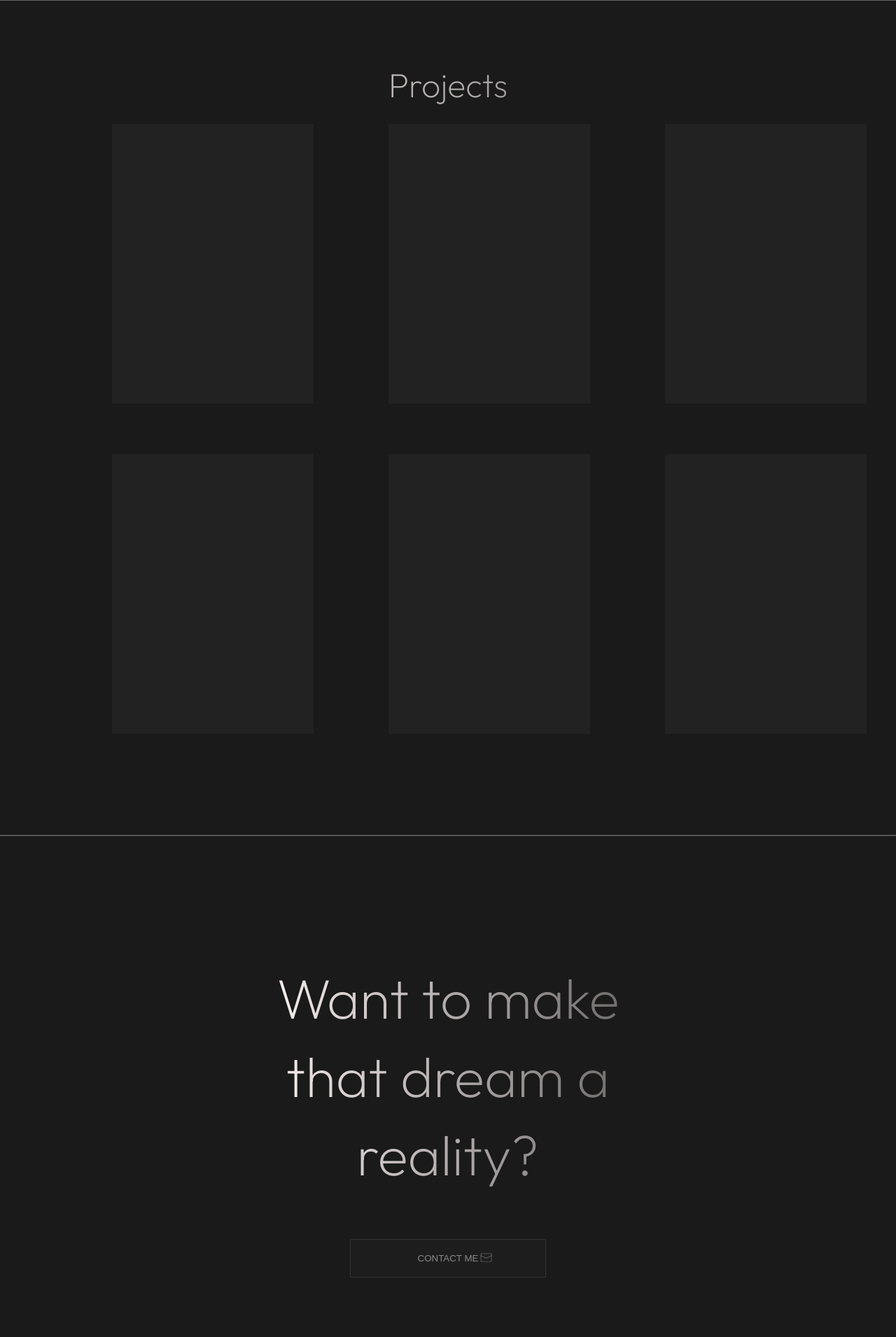
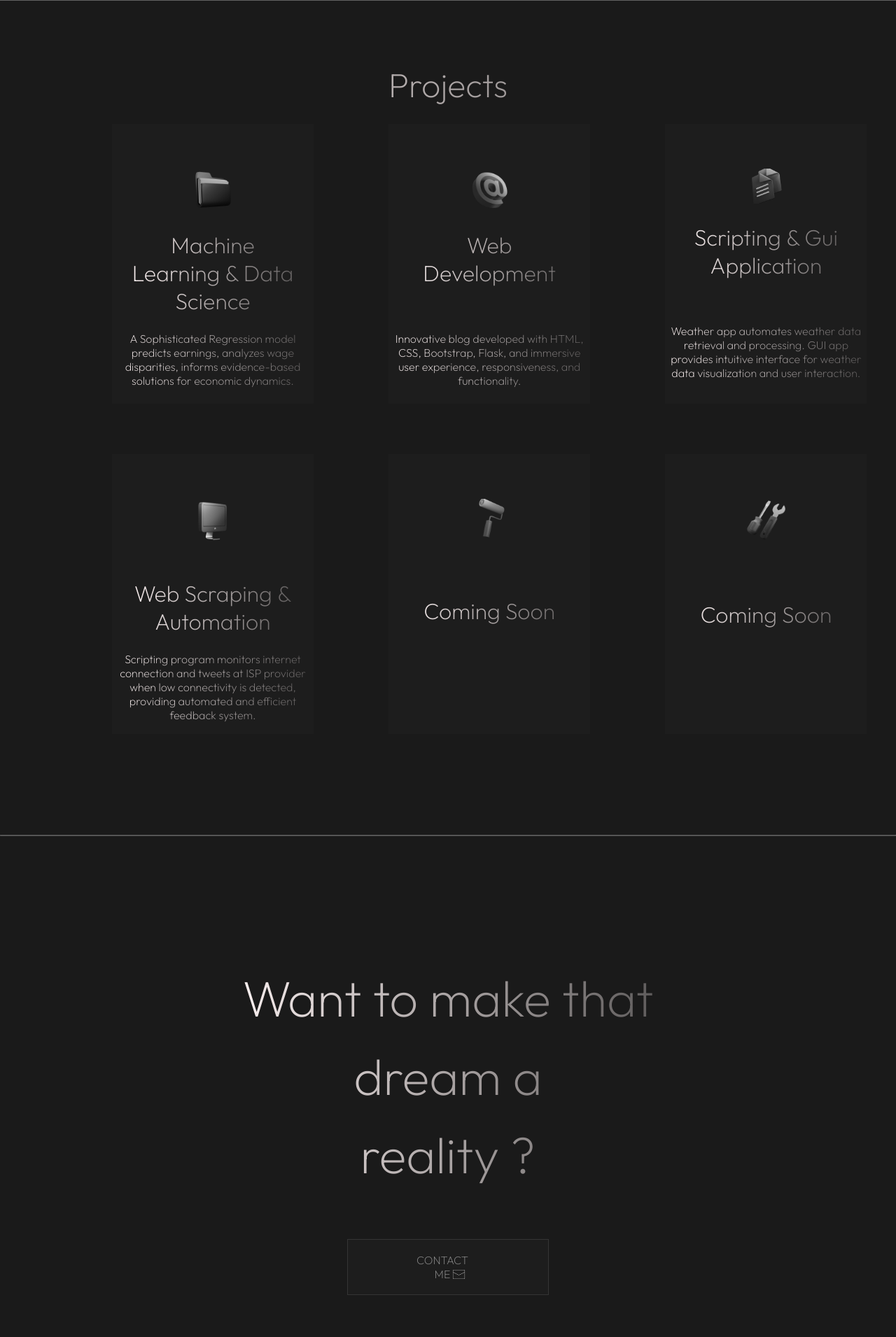
Before and after one commit to OrawusiTimilehin/Personal-Website, a Flask app: page / in a window 1280 px wide. Shown: the part 885-2796 px from the top of the page at 70% size. Run offline with Flask 3, Linux system fonts and the light colour scheme.

Commit message:
Finished Home Page

```diff
--- a/main.py
+++ b/main.py
@@ -1,10 +1,27 @@
-from flask import Flask, render_template
+from flask import Flask, render_template, url_for, redirect
+from flask_wtf import FlaskForm
+from wtforms import StringField, SubmitField, EmailField
+from wtforms.validators import DataRequired, Email
+
 
 app = Flask(__name__)
+
+
+class ContactForm(FlaskForm):
+    email = EmailField(label="Email:", validators=[DataRequired()])
+    name = StringField(label="Name:", validators=[DataRequired()])
+    message = StringField(label="Message:", validators=[DataRequired()])
+    additional_info = StringField(label="Additional Information:", validators=[DataRequired()])
+    submit = SubmitField(label="Submit")
+
 
 @app.route("/")
 def home():
     return render_template("index.html")
 
+@app.route("/contact")
+def contact():
+    return render_template("contact.html")
+
 if __name__ == "__main__":
     app.run(debug=True)
--- a/static/styles/main.css
+++ b/static/styles/main.css
@@ -1,3 +1,8 @@
+a {
+    color: inherit;
+    text-decoration: None;
+ }
+
 body {
     background: rgba(22, 22, 22, 0.98);
     margin: 0;
@@ -22,7 +27,7 @@ p{
 }
 
 .headers{
-    background: linear-gradient(90deg, #FFF4F4 10%, rgba(255, 245, 245, 0.90625) 18.39%, rgba(255, 255, 255, 0) 139.19%);
+    background: linear-gradient(90deg, #FFF4F4 2.25%, rgba(255, 245, 245, 0.90625) 11.39%, rgba(255, 255, 255, 0) 139.19%);
     font-size: 3rem;
     font-family: 'Outfit', Arial, Helvetica, sans-serif;
     font-weight: 200;
@@ -105,7 +110,7 @@ p{
 }
 
 .greeting-text{
-    background: linear-gradient(0deg, rgba(209, 208, 208, 0.95), rgba(209, 208, 208, 0.95));
+    background: linear-gradient(90deg, rgba(209, 208, 208, 0.95), rgba(209, 208, 208, 0.95));
     color: rgb(255, 255, 255);
     display: inline;
     font-family: 'Roboto', arial;
@@ -161,30 +166,62 @@ p{
     margin-bottom: 9rem;
 }
 
+
+
+
 .project-box{
-    background-color: rgba(110, 110, 110, 0.1);
+    background-color: rgba(209, 208, 208, 0.02);
     height: 25rem;
     width: 18rem;
-
 }
 
 .projects-container{
     column-gap: 6.7rem;
     display: grid;
     grid-template-columns: 1fr 1fr 1fr;
-
     justify-content: space-between;
     align-items: space-between;
     margin: 0 auto;
     row-gap: 4.5rem;
+    text-align: center;
     width: 75%
 
+}
+.project-text{
+    background: linear-gradient(90deg, #FFF4F4 2.25%, rgba(255, 245, 245, 0.90625) 11.39%, rgba(255, 255, 255, 0) 139.19%);
+    font-family: 'Outfit', Arial, Helvetica, sans-serif;
+    font-weight: 200;
+    -webkit-background-clip: text;
+    -webkit-text-fill-color: transparent;
+}
+
+.project-title{
+    font-size: 2rem;
+    margin: 1.5rem auto;
+    width: 15rem;
+}
+
+.project-title-extra{
+    margin-bottom: 4rem;
+}
+
+.project-title-coming-soon{
+    margin-top: 5rem;
+}
+
+.project-title-web{
+    margin-top: 3rem;
+}
+
+.project-icons{
+    margin-top: 4rem;
+    width: 4rem;
 }
 
 
 /* Call to action Section */
 .call-to-action{
-    font-size: 5rem;
+    font-size: 4.5rem;
     text-align: center;
 }
 
@@ -201,16 +238,21 @@ p{
 
 .contact-me-button{
     display: block;
+    font-family: 'Outfit', Arial, Helvetica, sans-serif;
+    font-size: 1rem;
+    font-weight: 200;
+    padding-right: 7rem;
     margin: 4rem auto;
+    width: 45%;
 
 }
 
 
 .email-icon{
-    padding-right: 1rem;
+    padding-right: 2rem;
     position: absolute;
     bottom: 1.1rem;
-    width: 1.4rem;
+    width: 1.55rem;
 }
 
 
--- a/templates/index.html
+++ b/templates/index.html
@@ -8,19 +8,7 @@
         <link href="https://fonts.googleapis.com/css2?family=Outfit:wght@200;300;400;500;900&family=Roboto:wght@300;500;900&display=swap" rel="stylesheet">
     </head>
     <body>
-        <header>
-            <nav class="navbar">
-                <div class="navbar-left">
-                    <span> Oluwatimilehin </span>
-                </div>
-                <div class="navbar-right">
-                    <span> projects </span>
-                    <span> cv </span>
-                    <span> contact </span>
-                </div>
-            </nav>
-            <hr class="hr">
-        </header>
+        {% include "navbar.html" %}
         <main>
             <!-- Intro Section -->
             <section id="intro-section">
@@ -39,12 +27,12 @@
             <!-- Section for all your skills, languages and frameworks you know -->
             <section id="skills-section">
                 <div class="skills-box">
-                   <img class="github-logo logos" src="static/images/Logos/github-original.png">
-                   <img class="flask-logo" src="static/images/Logos/flask-original-wordmark.png">
-                   <img class="python-logo" src="static/images/Logos/Frame 20.png">
-                   <img class="logos" src="static/images/Logos/Programming logos and icons by hrhasnai (4).png">
-                   <img class="logos" src="static/images/Logos/Frame 22.png">
-                   <img class="logos" src="static/images/Logos/bootstrap-original.png">
+                   <img class="github-logo logos" src="static/images/Logos/github-original.png" alt="Github Logo">
+                   <img class="flask-logo" src="static/images/Logos/flask-original-wordmark.png" alt="Flask Logo">
+                   <img class="python-logo" src="static/images/Logos/Frame 20.png" alt="Python Logo">
+                   <img class="logos" src="static/images/Logos/Programming logos and icons by hrhasnai (4).png" alt="HTML Logo">
+                   <img class="logos" src="static/images/Logos/Frame 22.png" alt="CSS Logo">
+                   <img class="logos" src="static/images/Logos/bootstrap-original.png" alt="Bootstrap Logo">
                 </div>
             </section>
 
@@ -53,12 +41,34 @@
             <section id="projects">
                 <h1 class="headers"> Projects </h1>
                 <div class="projects-container">
-                    <div class="project-box"></div>
-                    <div class="project-box"></div>
-                    <div class="project-box"></div>
-                    <div class="project-box"></div>
-                    <div class="project-box"></div>
-                    <div class="project-box"></div>
+                    <div class="project-box">
+                        <img class="project-icons" src="static/images/Frame 13.png" alt="Folder Icon">
+                        <h3 class="project-title project-text"> Machine Learning & Data Science </h3>
+                        <p class="project-text">A Sophisticated Regression model predicts earnings, analyzes wage disparities, informs evidence-based solutions for economic dynamics.</p>
+                    </div>
+                    <div class="project-box">
+                        <img class="project-icons" src="static/images/Frame 14.png" alt="At Sign Icon">
+                        <h3 class="project-title project-text project-title-extra"> Web Development </h3>
+                        <p class="project-text">Innovative blog developed with HTML, CSS, Bootstrap, Flask, and immersive user experience, responsiveness, and functionality.</p>
+                    </div>
+                    <div class="project-box">
+                        <img class="project-icons" src="static/images/Frame 15.png"  alt="Files Icon">
+                        <h3 class="project-title project-text project-title-extra"> Scripting & Gui Application </h3>
+                        <p class="project-text">Weather app automates weather data retrieval and processing. GUI app provides intuitive interface for weather data visualization and user interaction.</p>
+                    </div>
+                    <div class="project-box">
+                        <img class="project-icons" src="static/images/computer-dynamic-gradient.png" alt="Computer Logo">
+                        <h3 class="project-title project-text project-title-web"> Web Scraping & Automation </h3>
+                        <p class="project-text">Scripting program monitors internet connection and tweets at ISP provider when low connectivity is detected, providing automated and efficient feedback system.</p>
+                    </div>
+                    <div class="project-box">
+                        <img class="project-icons" src="static/images/roll-brush-dynamic-gradient.png" alt="Roll Paint Brush Logo">
+                        <h3 class="project-title project-text project-title-coming-soon">Coming Soon</h3>
+                    </div>
+                    <div class="project-box">
+                        <img class="project-icons" src="static/images/Frame 18.png" alt="Hand tools Logo">
+                        <h3 class="project-title project-text project-title-coming-soon">Coming Soon</h3>
+                    </div>
                 </div>
             </section>
 
@@ -67,7 +77,7 @@
 
             <section id="contact">
                 <div class="contact-container">
-                    <h1 class=" headers call-to-action"> Want to make that dream a <span class="newline-words">reality?</span> </h1>
+                    <h1 class=" headers call-to-action"> Want to make that dream a <span class="newline-words">reality ?</span> </h1>
                     <button class="buttons contact-me-button"> CONTACT ME <img class="email-icon" src="static/images/Group 1.png"></button>
                 </div>
             </section>
--- /dev/null
+++ b/templates/navbar.html
@@ -0,0 +1,13 @@
+<header>
+    <nav class="navbar">
+        <div class="navbar-left">
+            <span> <a href="{{ url_for('home') }}">Oluwatimilehin</a> </span>
+        </div>
+        <div class="navbar-right">
+            <span> projects </span>
+            <span> cv </span>
+            <span> <a href="{{ url_for('contact') }}"> contact </a></span>
+        </div>
+    </nav>
+    <hr class="hr">
+</header>
```
Also changed, not shown: templates/contact.html (added, +13 -0 lines), static/images/Frame 13.png (added), static/images/Frame 14.png (added), static/images/Frame 15.png (added), static/images/Frame 18.png (added), static/images/computer-dynamic-gradient.png (added), static/images/roll-brush-dynamic-gradient.png (added).
